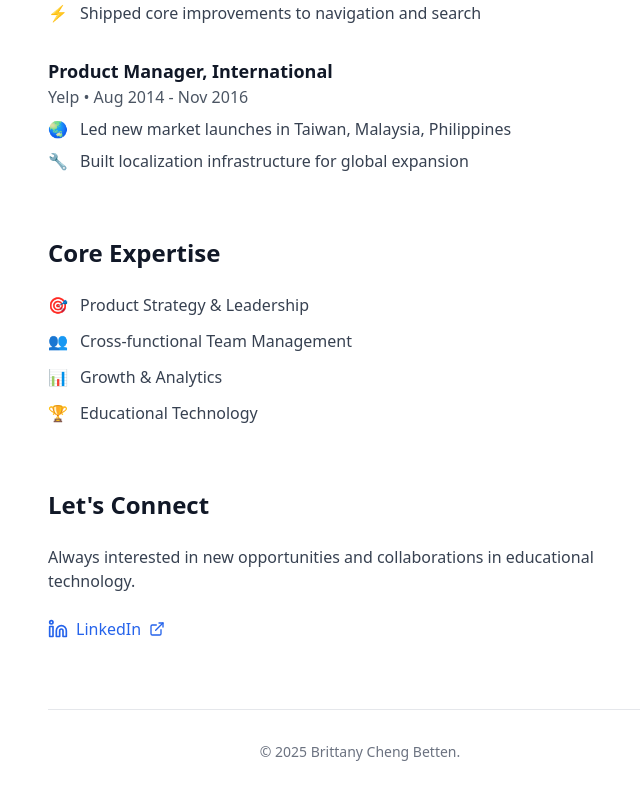
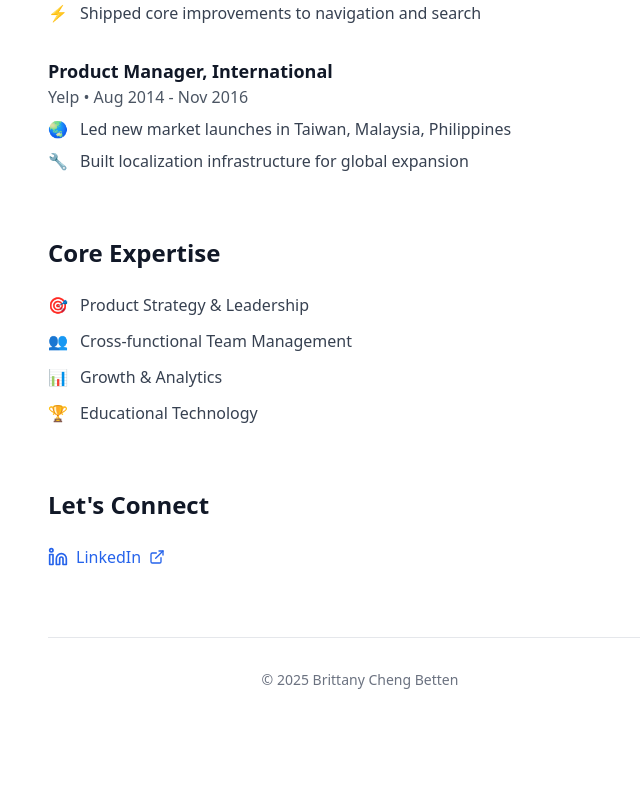
Before and after one commit to bcheng42/bcheng42.github.io, a React (Vite) app: page / in a window 1280 px wide. Shown: the part 1201-2001 px from the top of the page, without its empty margins (280-920 px from the left). After the commit the page ends 1955 px from the top, so only its background shows below. Built offline with nearby package versions, Linux system fonts and the light colour scheme.

Commit message:
Code edited in Lovable Code Editor
Edited UI in Lovable

```diff
--- a/src/pages/Index.tsx
+++ b/src/pages/Index.tsx
@@ -146,9 +146,6 @@ const Index = () => {
         {/* Contact Section */}
         <section className="mb-16">
           <h2 className="text-2xl font-semibold text-gray-900 mb-6">Let's Connect</h2>
-          <p className="text-gray-700 mb-6">
-            Always interested in new opportunities and collaborations in educational technology.
-          </p>
           <a
             href="https://www.linkedin.com/in/bcheng42/"
             target="_blank"
@@ -163,7 +160,7 @@ const Index = () => {
 
         {/* Footer */}
         <footer className="text-center text-gray-500 text-sm border-t border-gray-200 pt-8">
-          <p>© 2025 Brittany Cheng Betten.</p>
+          <p>© 2025 Brittany Cheng Betten</p>
         </footer>
       </div>
     </div>
```
